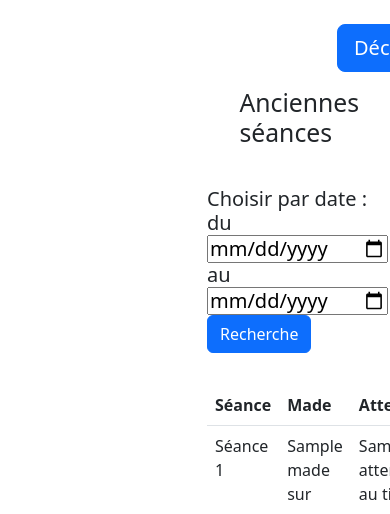
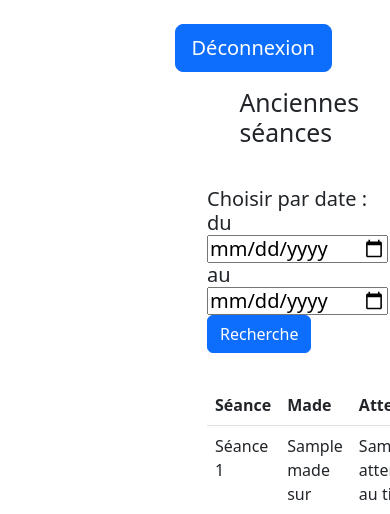
Before and after one commit to Jpatrux/projetTicketShoot, a Symfony app: template templates/shootarounds/index.html.twig in a window 390 px wide; the page is wider, and only the part inside the window is pictured. Shown: the top 514 px of that part. Run offline with Twig, Linux system fonts and the light colour scheme; the template is opened without the code that fills it: most values are stand-ins (such as "Sample title", 1, 10 or a date in 2020); some libraries are stand-ins or nearby versions.

Commit message:
Finalisation du site + adaptabilité

```diff
--- a/templates/shootarounds/index.html.twig
+++ b/templates/shootarounds/index.html.twig
@@ -5,22 +5,22 @@
 {% block body %}
     <div class="container">
         <div class="row">
-            <div class="col-10"></div>
-            <div class="col-2">
+            <div class="col-5 col-md-7 col-xl-10"></div>
+            <div class="col-1 col-md-1 col-xl-2">
                 <a class="btn btn-lg btn-primary mt-4" href="{{ path('app_logout') }}">Déconnexion</a>
             </div>
         </div>
         <div class="row vide3 mt-3"></div>
         <div class="row">
-            <div class="col-7"></div>
-            <div class="col-4">
+            <div class="col-7 col-xl-7"></div>
+            <div class="col-4 col-xl-4">
                 <h2>Anciennes séances</h2>
             </div>
         </div>
         <div class="row mt-4">
-            <div class="col-6"></div>
-            <div class="col-6">
-                <form action="/shootarounds" method="post">
+            <div class="col-6 col-xl-6"></div>
+            <div class="col-6 col-xl-6">
+                <form action="/shootarounds/" method="post">
                     <p class="h5 text-danger">{{ errorMessage }}</p>
                     <h5>Choisir par date :
                         <label>du
```
Also changed, not shown: src/Controller/MainController.php (+25 -12 lines), src/Controller/ShootaroundsController.php (+7 -9 lines).
